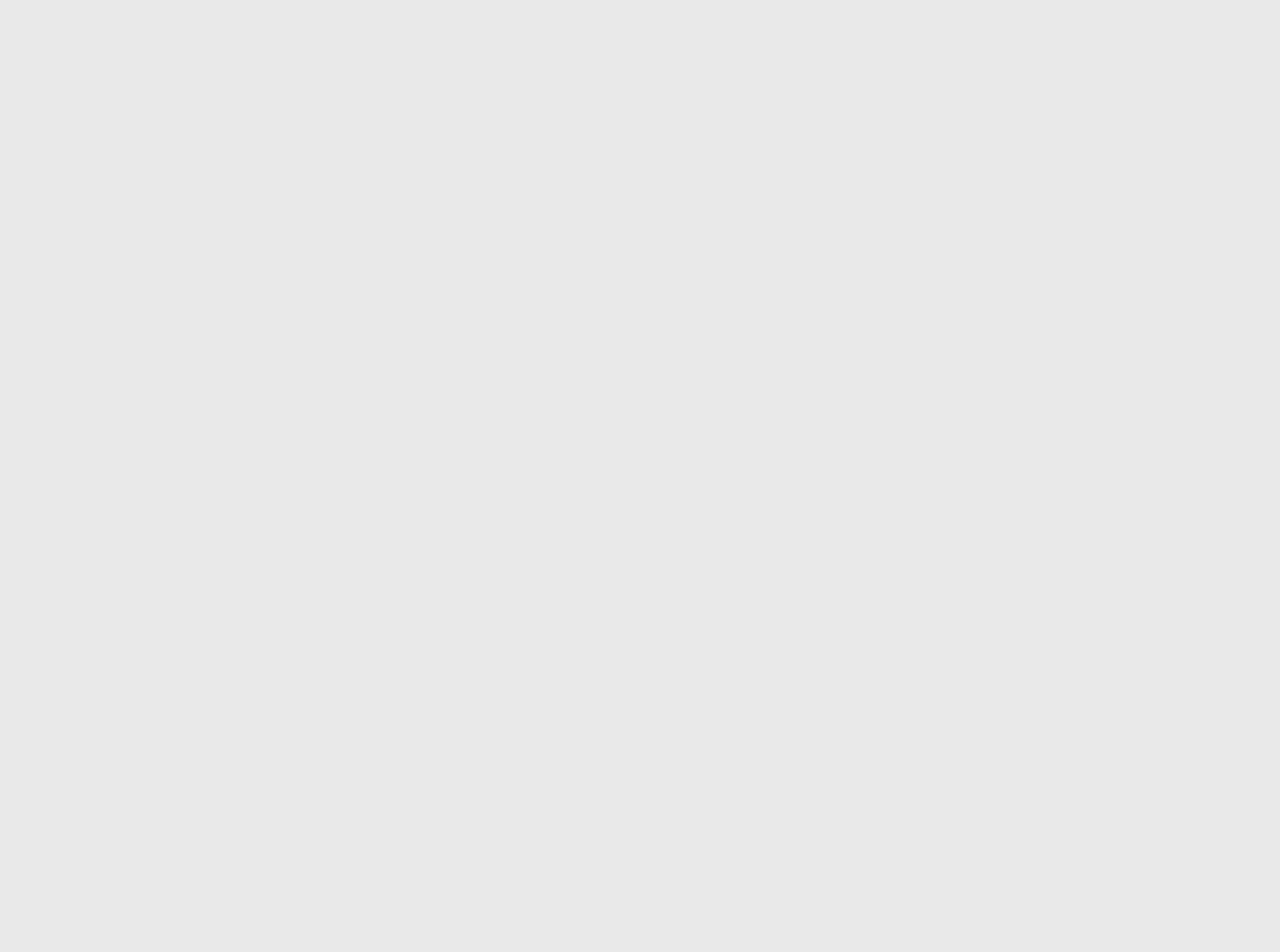
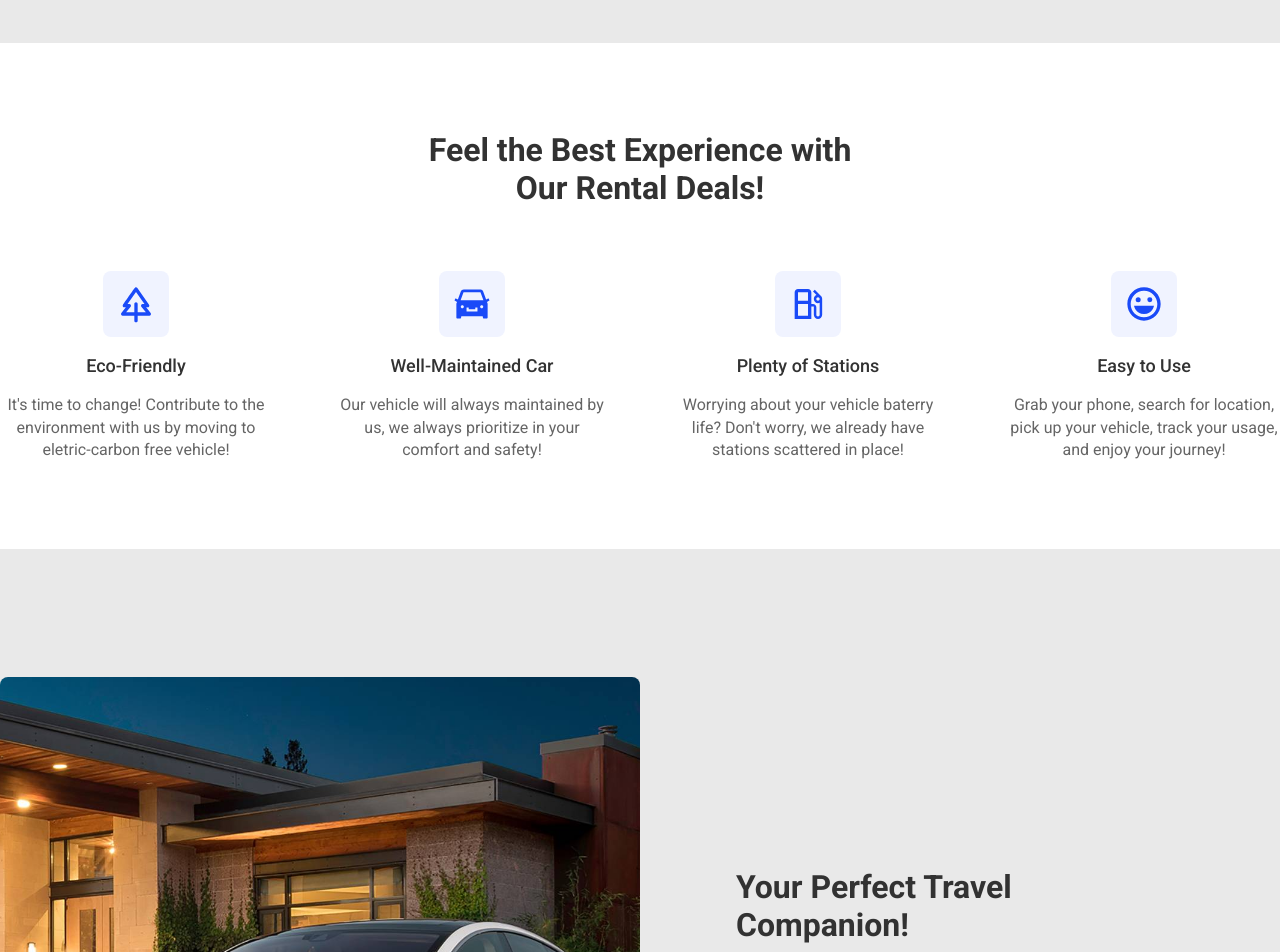
Before and after one commit to LuisFilipePedroso/Rent-a-Tesla, a React (Vite) app: page / in a window 1280 px wide. Shown: the part 520-1472 px from the top of the page. Before the commit the page ends 800 px from the top, so only its background shows below. Built offline with nearby package versions, Linux system fonts and the light colour scheme.

Commit message:
feat: add two new sections

```diff
--- a/src/pages/Home/index.tsx
+++ b/src/pages/Home/index.tsx
@@ -1,5 +1,7 @@
+import Experiences from "../../components/Experiences";
 import Header from "../../components/Header";
 import Menu from "../../components/Menu";
+import PerfectTravel from "../../components/PerfectTravel";
 import { Container } from "./styles";
 
 function Home() {
@@ -8,6 +10,8 @@ function Home() {
     <Container>
       <Menu />
       <Header />
+      <Experiences />
+      <PerfectTravel />
     </Container>
   )
 }
```
